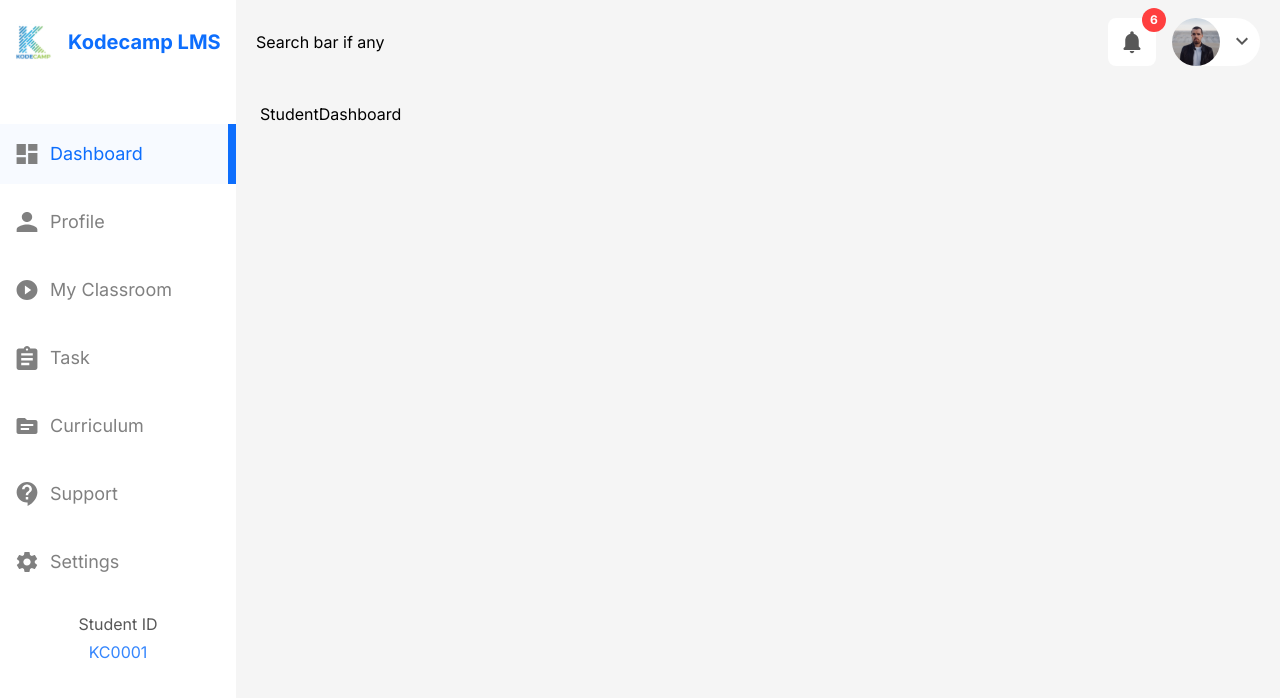
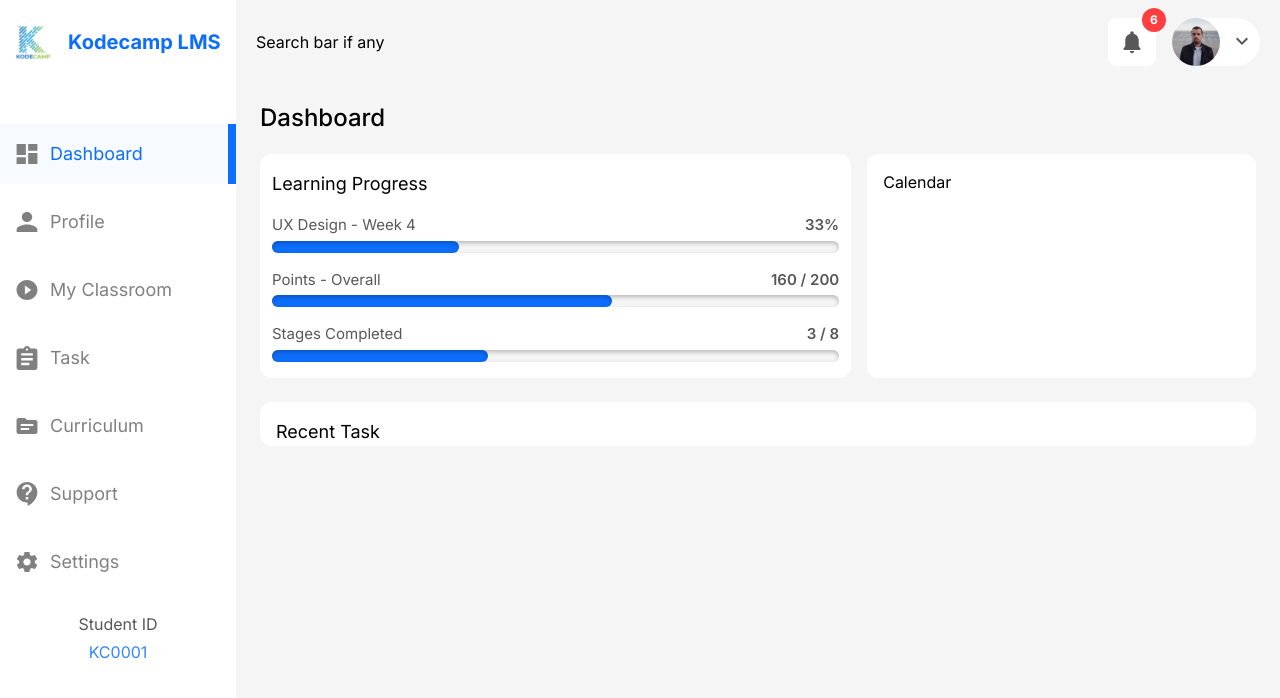
Before and after one commit to Official-simple-soul/hostedLMS, a React (Create React App) app: page /student/dashboard in a window 1280 px wide. Shown: the top 698 px of the page. Built offline with nearby package versions, Linux system fonts and the light colour scheme; no server answers; the HTML template or start-up script is replaced by a standard one.

Commit message:
chore: student dashboard and nav profile dropdown

```diff
--- /dev/null
+++ b/src/components/student/ProfileDropdown.jsx
@@ -0,0 +1,36 @@
+import React from 'react'
+import {BiLogOut} from 'react-icons/bi'
+import { BsFillPersonFill, BsDot } from 'react-icons/bs'
+import { MdLock } from 'react-icons/md'
+import { TiArrowSortedUp } from 'react-icons/ti'
+
+const ProfileDropdown = () => {
+  return (
+    <div className='bg-white absolute top-[78px] right-4 rounded-lg w-[329px] border'>
+      <TiArrowSortedUp className='text-4xl absolute right-0 top-[-20px] text-white' />
+      <div className="flex flex-col gap-2 p-5">
+        <h3 className='text-blue-ribbon-500 text-lg font-medium'>SAMMY SMITH</h3>
+        <p className="text-[16px] font-medium flex items-center">UI/UX Design Student <BsDot className='text-xl' /> Beginner</p>
+        <p className="text-lg font-light">Stage 4</p>
+        <p className="text-sm font-light text-[#808080]">ID: KC-ST-0001</p>
+      </div>
+      <div className="border-y flex flex-col">
+        <div className="flex items-center gap-2 py-4 px-5">
+          <BsFillPersonFill className='text-[#585858] text-2xl' />
+          <p className="text-lg text-[#585858] font-medium">View Profile</p>
+        </div>
+        <div className="flex items-center gap-2 py-4 px-5">
+          <MdLock className='text-[#585858] text-2xl' />
+          <p className="text-lg text-[#585858] font-medium">Change Password</p>
+        </div>
+      </div>
+
+        <div className="flex items-center gap-2 py-4 px-5">
+          <BiLogOut className='text-[#F41717] text-2xl' />
+          <p className="text-lg font-medium text-[#F41717]">Logout</p>
+        </div>
+    </div>
+  )
+}
+
+export default ProfileDropdown
--- /dev/null
+++ b/src/components/student/Progress.css
@@ -0,0 +1,3 @@
+.myshadow {
+    box-shadow: inset 0px 2px 4px rgba(0, 0, 0, 0.25);
+}
--- /dev/null
+++ b/src/components/student/Progress.jsx
@@ -0,0 +1,43 @@
+import React from 'react'
+import './Progress.css'
+
+const Progress = (props) => {
+  return (
+    <div className='bg-white py-4 px-3 rounded-xl'>
+        <p className='text-lg'>{props.title}</p>
+        <div className="flex flex-col gap-4 justify-center mt-4">
+            <div className="flex flex-col gap-1">
+                <div className="flex justify-between items-center">
+                    <p className='text-[15px] text-[#585858]'>{props.trackWeek}</p>
+                    <p className='text-[15px] text-[#585858] font-semibold'>{props.percentage}</p>
+                </div>
+                <div className="h-3 rounded-lg w-full bg-[#F5F5F5] myshadow">
+                    <div className="h-full w-[33%] rounded-lg bg-blue-ribbon-500 myshadow"></div>
+                </div>
+            </div>
+
+            <div className="flex flex-col gap-1">
+                <div className="flex justify-between items-center">
+                    <p className='text-[15px] text-[#585858]'>{props.pointsOverall}</p>
+                    <p className='text-[15px] text-[#585858] font-semibold'>{props.point}</p>
+                </div>
+                <div className="h-3 rounded-lg w-full bg-[#F5F5F5] myshadow">
+                    <div className="h-full w-[60%] rounded-lg bg-blue-ribbon-500 myshadow"></div>
+                </div>
+            </div>
+
+            <div className="flex flex-col gap-1">
+                <div className="flex justify-between items-center">
+                    <p className='text-[15px] text-[#585858]'>{props.stagesCompleted}</p>
+                    <p className='text-[15px] text-[#585858] font-semibold'>{props.stage}</p>
+                </div>
+                <div className="h-3 rounded-lg w-full bg-[#F5F5F5] myshadow">
+                    <div className="h-full w-[38%] rounded-lg bg-blue-ribbon-500 myshadow"></div>
+                </div>
+            </div>
+        </div>
+    </div>
+  )
+}
+
+export default Progress
--- a/src/layouts/student/StudentPageWrapper.jsx
+++ b/src/layouts/student/StudentPageWrapper.jsx
@@ -1,8 +1,11 @@
-import React from 'react'
+import React, { useState } from 'react'
 import Sidebar from './Sidebar'
 import { Notification, Avatar, ArrowDown } from '../../assets'
+import ProfileDropdown from '../../components/student/ProfileDropdown'
 
 const StudentPageWrapper = ({ children }) => {
+  const [ profileModal, setProfileModal] = useState(false)
+
   return (
     <>
 
@@ -27,13 +30,18 @@ const StudentPageWrapper = ({ children }) => {
                 </div>
               </div>
 
-              <div className="relative bg-white h-[48px] w-[88px] rounded-[24px] flex gap-2 px-3">
+              <div
+                className="relative bg-white h-[48px] w-[88px] rounded-[24px] flex gap-2 px-3"
+                onClick={ () => setProfileModal(!profileModal)}
+              >
                 <img src={Avatar} alt="" className='absolute top-0 left-0' />
                 <img src={ArrowDown} alt="" className='w-[12px] absolute top-[40%] right-3' />
               </div>
 
             </div>
           </nav>
+
+          {profileModal ? <ProfileDropdown /> : null}
 
           <div className='m-6'>
             {children}
--- a/src/pages/student/components/StudentDashboard.jsx
+++ b/src/pages/student/components/StudentDashboard.jsx
@@ -1,9 +1,36 @@
 import React from 'react'
+import Progress from '../../../components/student/Progress'
+import useFetch from '../../../hooks/useFetch';
+import TaskList from './TaskList';
 
 const StudentDashboard = () => {
+    const { data: tasks } = useFetch("http://localhost:8000/tasks")
+
   return (
     <>
-      <h1>StudentDashboard</h1>
+      <h1 className='font-medium text-2xl'>Dashboard</h1>
+      <div className="grid lg:grid-cols-5 gap-4 mt-5">
+        <div className="col-span-3">
+          <Progress
+            title="Learning Progress"
+            trackWeek="UX Design - Week 4"
+            percentage="33%"
+            pointsOverall="Points - Overall"
+            point="160 / 200"
+            stagesCompleted="Stages Completed"
+            stage="3 / 8"
+          />
+        </div>
+
+        <div className="bg-white p-4 col-span-2 rounded-xl">
+          <h1>Calendar</h1>
+        </div>
+      </div>
+
+      <div className="bg-white mt-6 rounded-xl">
+        <h1 className='text-lg pt-4 px-4'>Recent Task</h1>
+        {tasks && <TaskList tasks={tasks} />}
+      </div>
     </>
   )
 }
```
